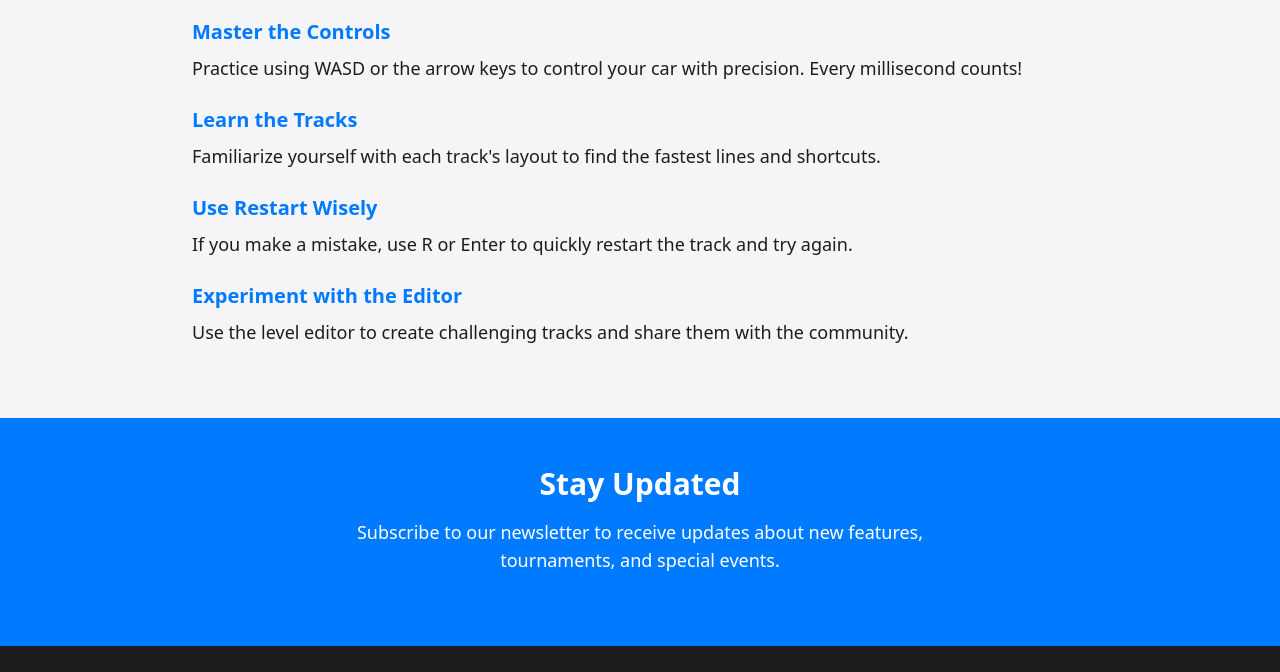
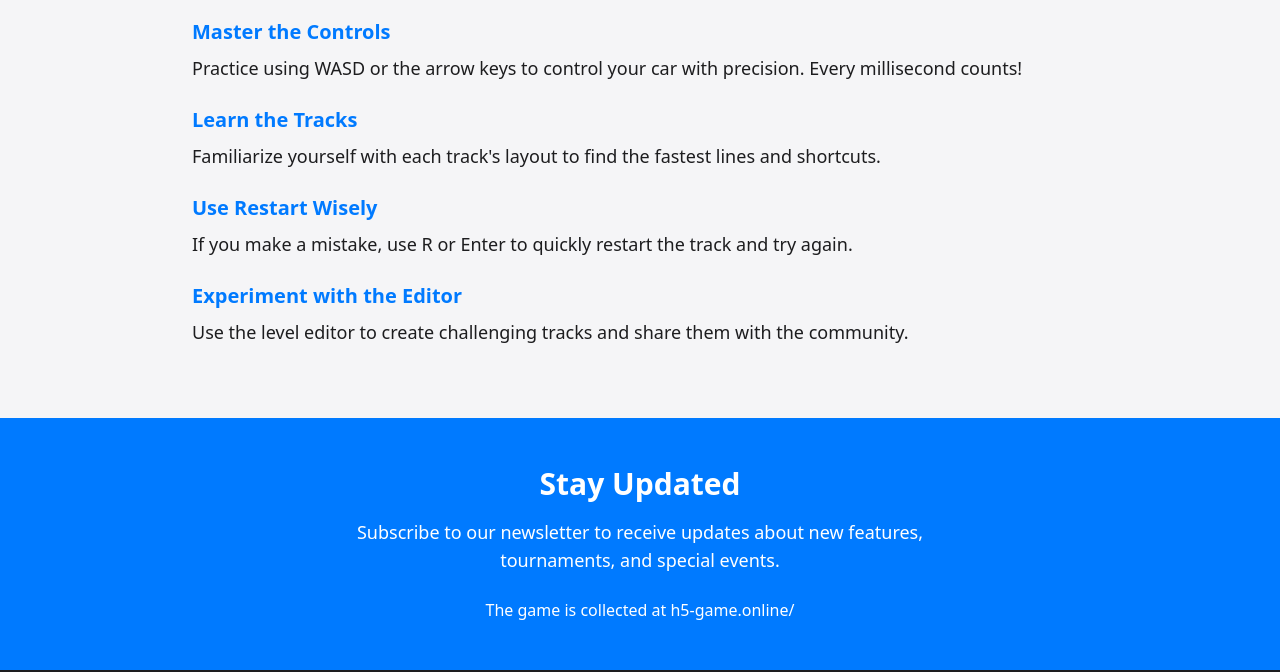
Before and after one commit to Hamer-2014/TurboCar-live, a plain HTML site: page index.html in a window 1280 px wide. Shown: the part 2184-2856 px from the top of the page. Drawn offline with nearby package versions, Linux system fonts and the light colour scheme.

Commit message:
更新页面的h5-games.live

```diff
--- a/index.html
+++ b/index.html
@@ -173,6 +173,7 @@
         <div class="container mx-auto px-4 text-center">
             <h2 class="text-3xl font-bold mb-4">Stay Updated</h2>
             <p class="text-lg mb-6 max-w-2xl mx-auto">Subscribe to our newsletter to receive updates about new features, tournaments, and special events.</p>
+            <p>The game is collected at <a href="https://www.h5-game.online/">h5-game.online/</a></p>
         </div>
     </section>
 
```
